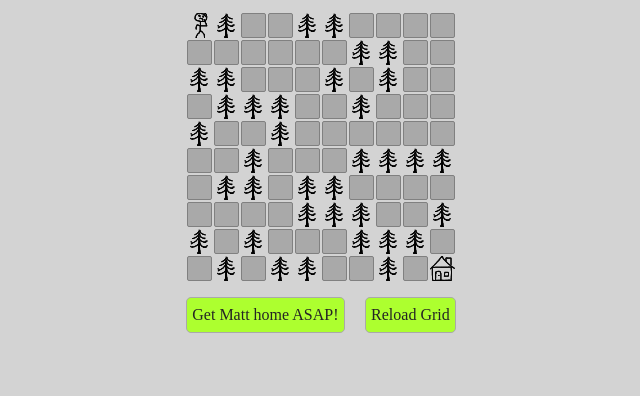
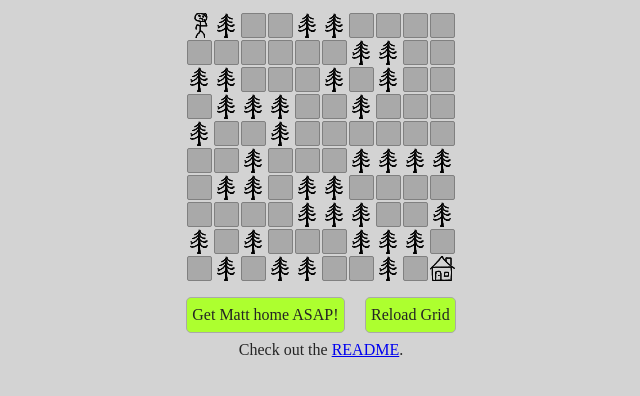
Before and after one commit to matthew-r-clark/dijkstra_implementation, a plain HTML site: page index.html in a window 1280 px wide. Shown: the part 72-468 px from the top of the page, without its empty margins (319-959 px from the left). Drawn offline with nearby package versions, Linux system fonts and the light colour scheme.

Commit message:
add link to readme in footer

```diff
--- a/index.html
+++ b/index.html
@@ -29,5 +29,7 @@
   </div>
 
   <p id="message"></p>
+
+  <footer>Check out the <a target="blank" href="https://github.com/matthew-r-clark/dijkstra_implementation/blob/master/README.md">README</a>.</footer>
 </body>
 </html>
--- a/style.css
+++ b/style.css
@@ -13,7 +13,7 @@ select {
   border-radius: 2px;
 }
 
-p {
+p, footer {
   text-align: center;
 }
 
```
